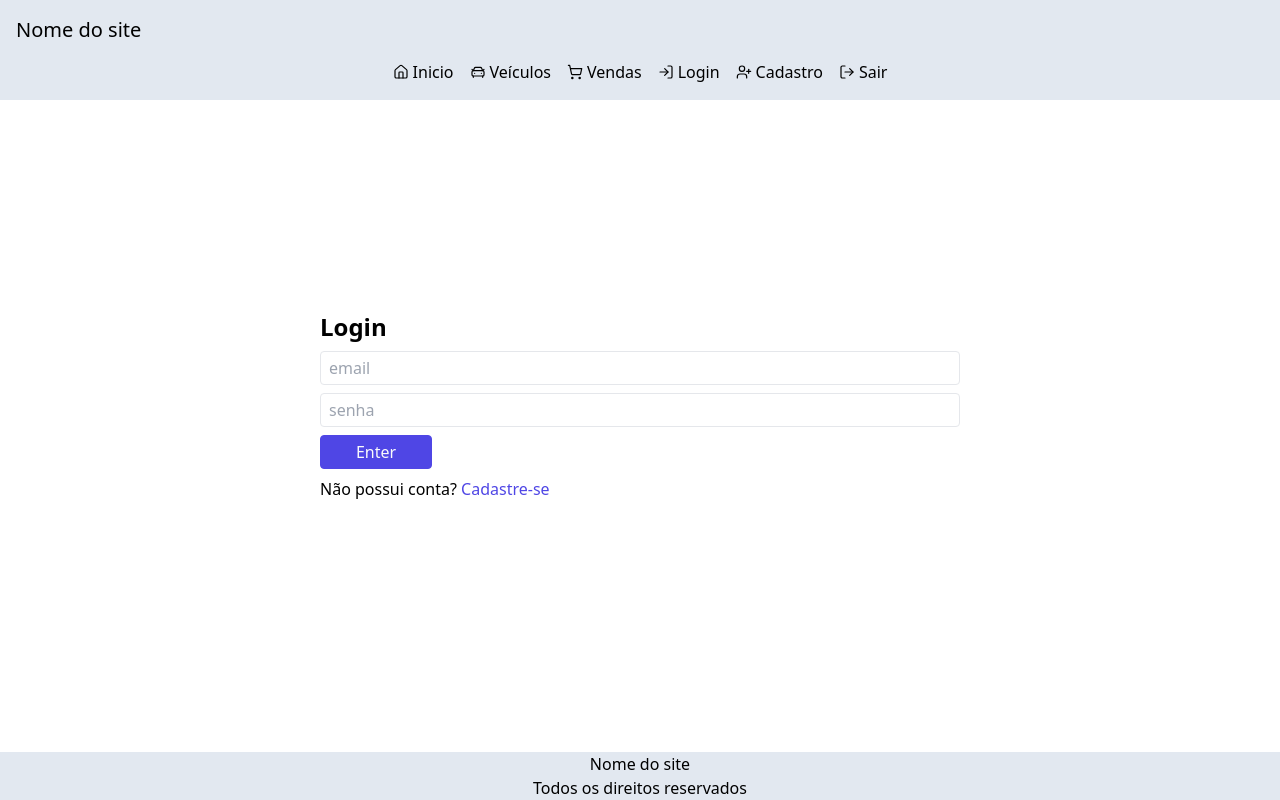
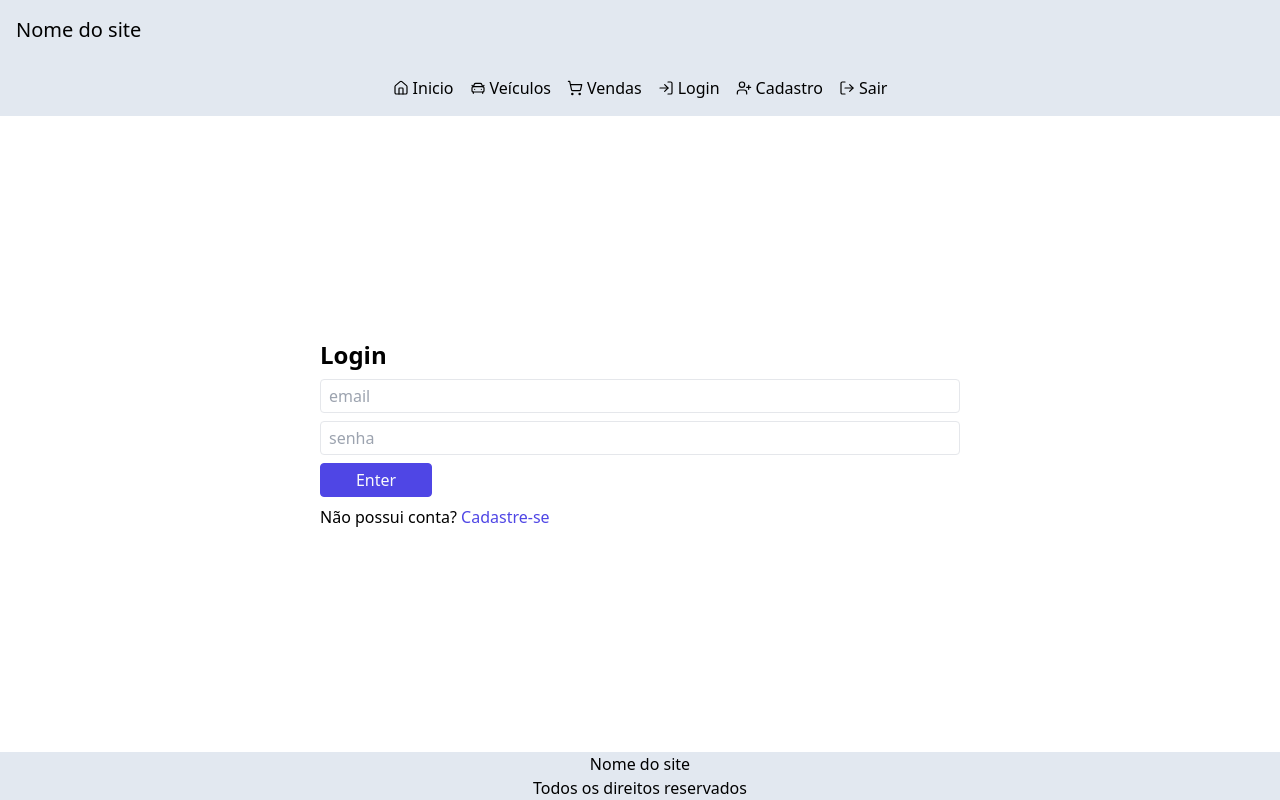
Before and after one commit to POO-ADS-IFPB-CZ/projeto-final-revachol, a React (Vite) app in the folder frontend_consorcio_automovel/: page /login in a window 1280 px wide. Built offline with nearby package versions, Linux system fonts and the light colour scheme.

Commit message:
fix: fix position of navbar

```diff
--- a/frontend_consorcio_automovel/src/components/navbar.jsx
+++ b/frontend_consorcio_automovel/src/components/navbar.jsx
@@ -18,9 +18,9 @@ export function Navbar() {
   return (
     <nav
       ref={navbarRef}
-      className="hidden w-full relative sm:flex">
+      className="hidden w-full relative sm:flex sm:static">
       <div
-        className="absolute bg-slate-200 -top-4 w-full flex flex-col p-4 gap-4 sm:flex-row sm:justify-center">
+        className="absolute bg-slate-200 -top-4 w-full flex flex-col p-4 gap-4 sm:static sm:flex-row sm:justify-center">
         {links.map(link => (
           <Anchor
             key={link.label}
```
